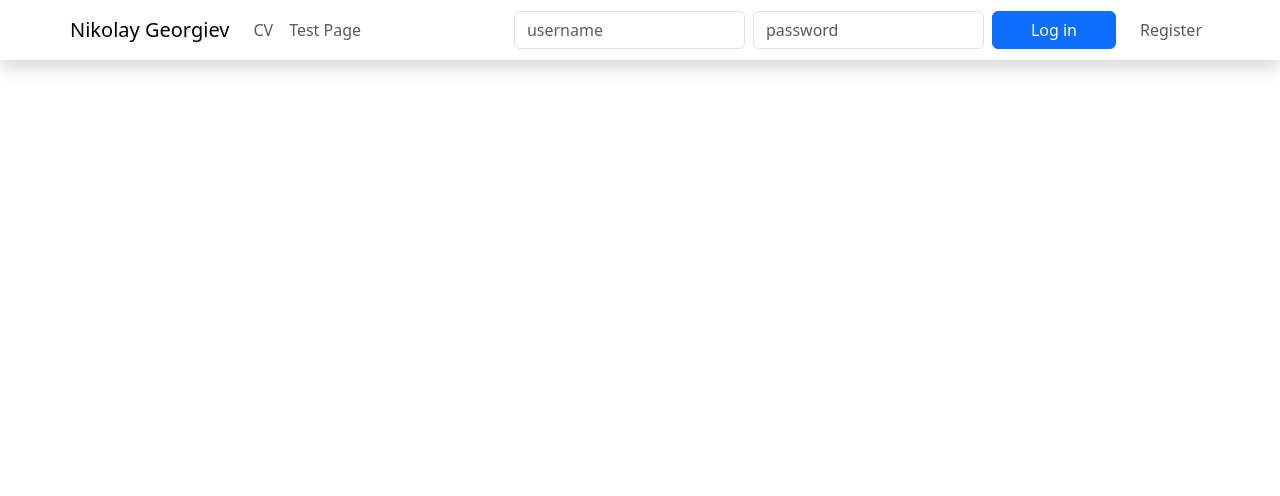
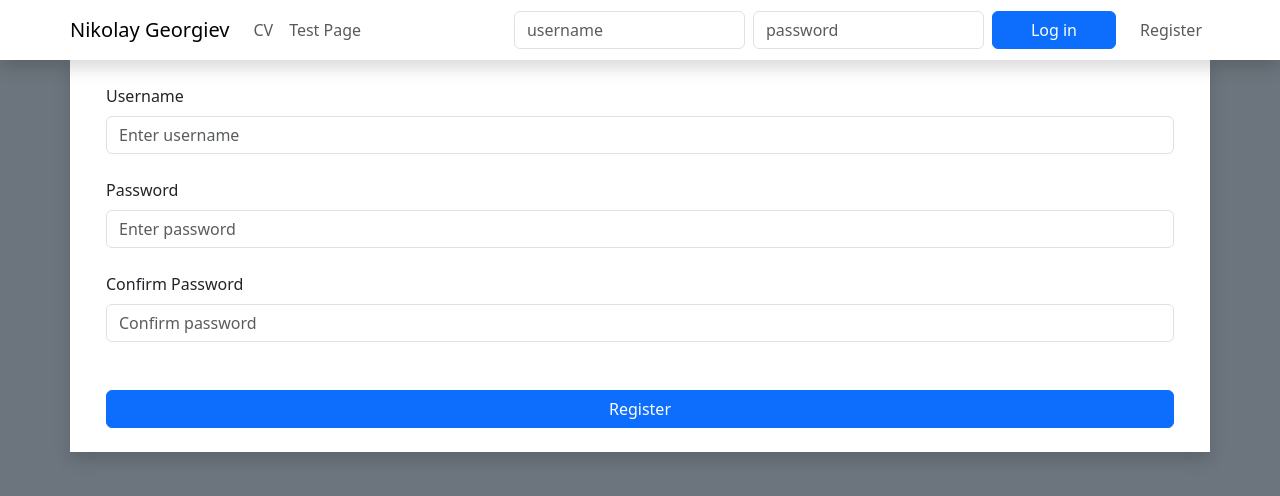
Before and after one commit to NikolayIvovGeorgiev/NGSite, a React (Vite) app: page /register-page in a window 1280 px wide. Shown: the top 496 px of the page. Built offline with nearby package versions, Linux system fonts and the light colour scheme.

Commit message:
Register page

```diff
--- a/src/Components/NavBar.tsx
+++ b/src/Components/NavBar.tsx
@@ -25,6 +25,11 @@ const NavBar = () => {
         setIsLogIn(getAuthToken() ? true : false);
       });
     }
+  };
+  const handleLogOut = () => {
+    localStorage.removeItem("authorization");
+    window.location.reload();
+    console.log(localStorage.getItem("authorization"));
   };
 
   return (
@@ -82,11 +87,25 @@ const NavBar = () => {
                     </Button>
                   </Form>
                   <Nav.Item>
-                    <Nav.Link as={Link} to="/test-page" className="nav-link ">
+                    <Nav.Link
+                      as={Link}
+                      to="/register-page"
+                      className="nav-link "
+                    >
                       Register
                     </Nav.Link>
                   </Nav.Item>
                 </>
+              )}
+              {isLogIn && (
+                <Button
+                  variant="primary"
+                  className="me-3"
+                  onClick={handleLogOut}
+                >
+                  {" "}
+                  Log Out
+                </Button>
               )}
             </div>
           </Nav>
--- /dev/null
+++ b/src/Pages/RegisterPage.tsx
@@ -0,0 +1,61 @@
+import { useState } from "react";
+import { Button, Form } from "react-bootstrap";
+
+const RegisterPage = () => {
+  const [password, setPassword] = useState("");
+  const handlePasswordChange = (event: React.ChangeEvent<HTMLInputElement>) => {
+    setPassword(event.target.value);
+  };
+  const [confirmPassword, setConfirmPassword] = useState("");
+  const handleConfirmPassword = (
+    event: React.ChangeEvent<HTMLInputElement>
+  ) => {
+    setConfirmPassword(event.target.value);
+  };
+  const handleRegister = (event: any) => {
+    event.preventDefault();
+
+    if (password !== confirmPassword) {
+      alert("Passwords do not match.");
+      return;
+    }
+  };
+  return (
+    <div>
+      <Form onSubmit={handleRegister} className="p-4 w-100">
+        <Form.Group controlId="username" className="mb-4">
+          <Form.Label>Username</Form.Label>
+          <Form.Control
+            type="text"
+            name="username"
+            placeholder="Enter username"
+          />
+        </Form.Group>
+        <Form.Group controlId="password" className="mb-4">
+          <Form.Label>Password</Form.Label>
+          <Form.Control
+            type="password"
+            name="password"
+            placeholder="Enter password"
+            value={password}
+            onChange={handlePasswordChange}
+          />
+        </Form.Group>
+        <Form.Group controlId="ConfirmPassword" className="mb-4">
+          <Form.Label>Confirm Password</Form.Label>
+          <Form.Control
+            type="password"
+            name="confirmPassword"
+            placeholder="Confirm password"
+            value={confirmPassword}
+            onChange={handleConfirmPassword}
+          />
+        </Form.Group>
+        <Button type="submit" variant="primary" className="mt-4 w-100">
+          Register
+        </Button>
+      </Form>
+    </div>
+  );
+};
+export default RegisterPage;
--- a/src/routes.tsx
+++ b/src/routes.tsx
@@ -5,6 +5,7 @@ import ErrorPage from "./Pages/ErrorPage";
 import HomePage from "./Pages/HomePage";
 import CVPage from "./Pages/CVPage";
 import CVView from "./Components/CV/CVEdit/CVView";
+import RegisterPage from "./Pages/RegisterPage";
 // import TestPage from "./Components/TestPage/TestPage";
 
 const router = createBrowserRouter([
@@ -16,6 +17,7 @@ const router = createBrowserRouter([
       { index: true, element: <HomePage /> },
       { path: "cv", element: <CVPage /> },
       { path: `cv/:id`, element: <CVView /> },
+      { path: "register-page", element: <RegisterPage /> },
       // { path: "test-page", element: <TestPage /> },
     ],
   },
```
